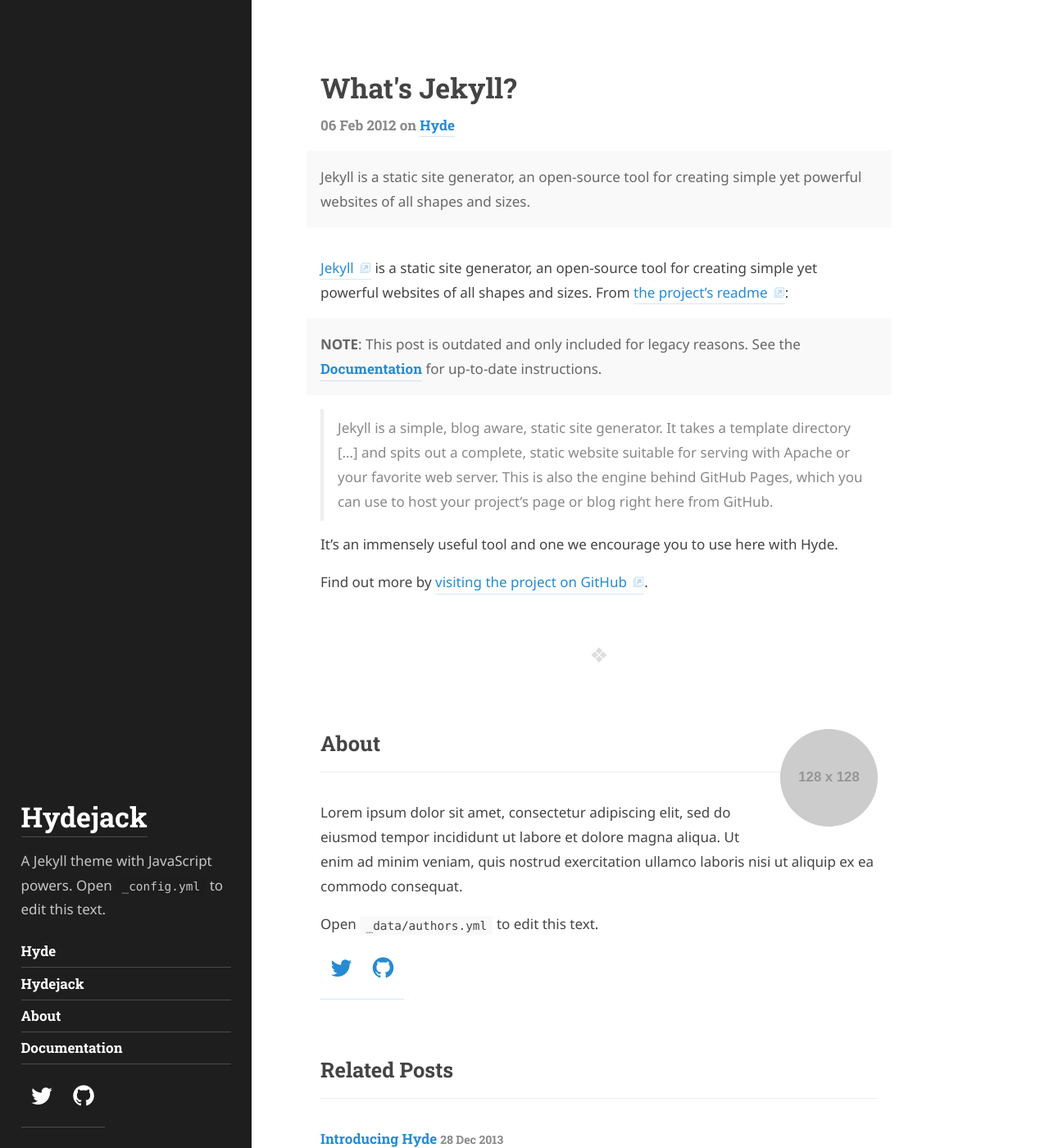
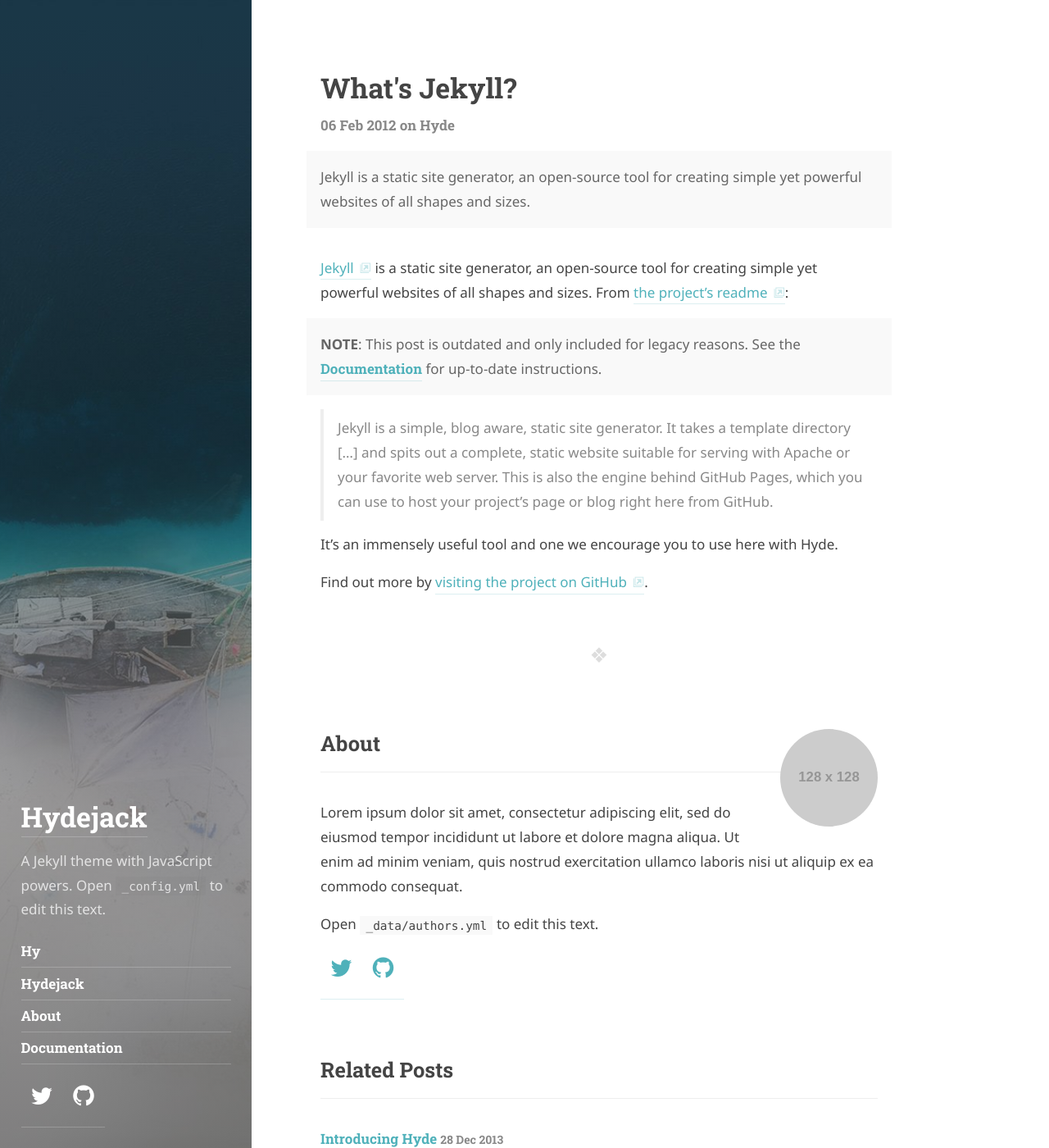
Before and after one commit to FunkyEric/FunkyEric.github.io, a Jekyll site: the page built from _posts/2012-02-06-whats-jekyll.md, in a window 1280 px wide and 1400 px high. Shown: the whole window at 82% size. Built offline with Jekyll 4.4.1, drawn with Linux system fonts in a browser that asks for light colours; some web fonts are replaced.

Commit message:
new passage

```diff
--- a/_featured_tags/hyde.md
+++ b/_featured_tags/hyde.md
@@ -1,7 +1,7 @@
 ---
 layout: list
-title: Hyde
-slug: hyde
+title: Hy
+slug: hyd
 menu: true
 order: 1
 description: >
```
